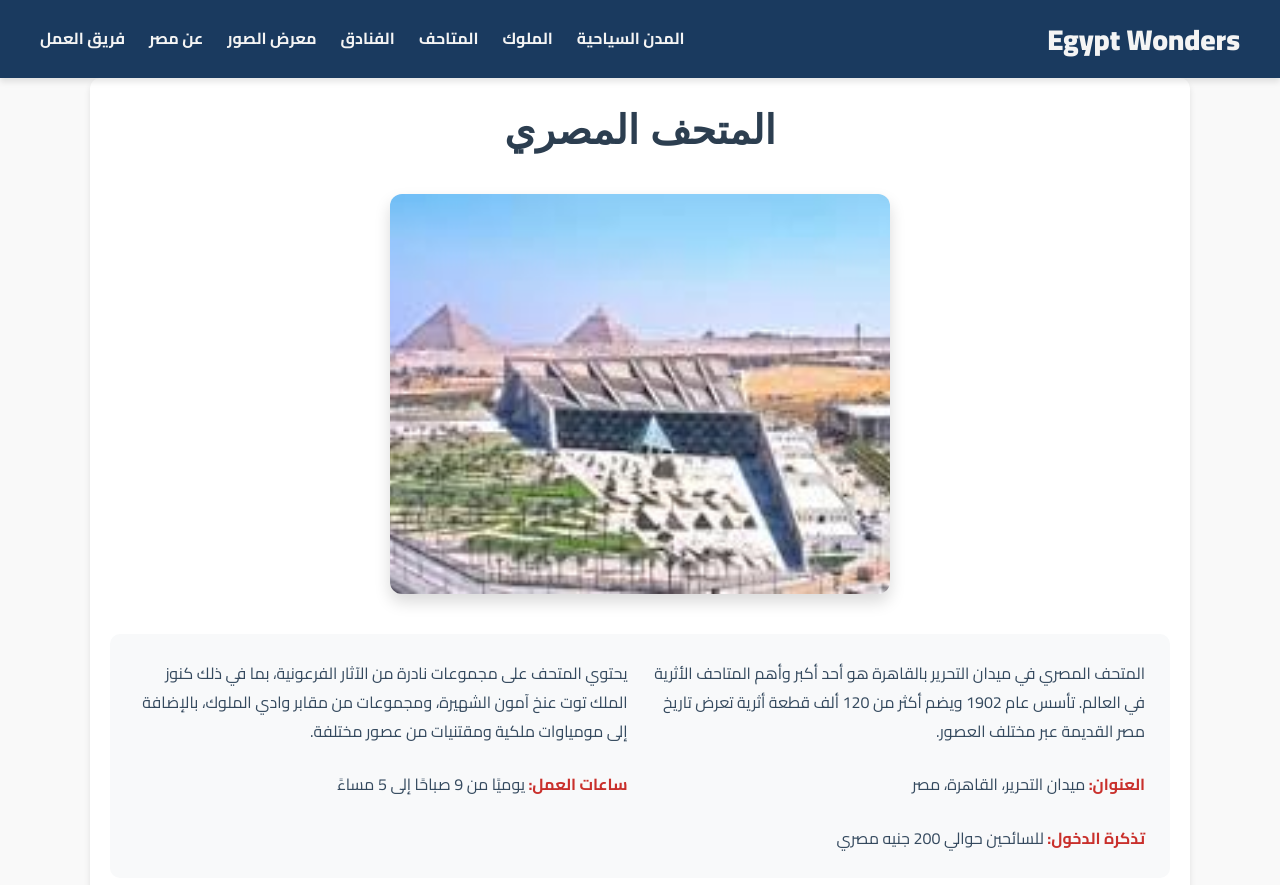
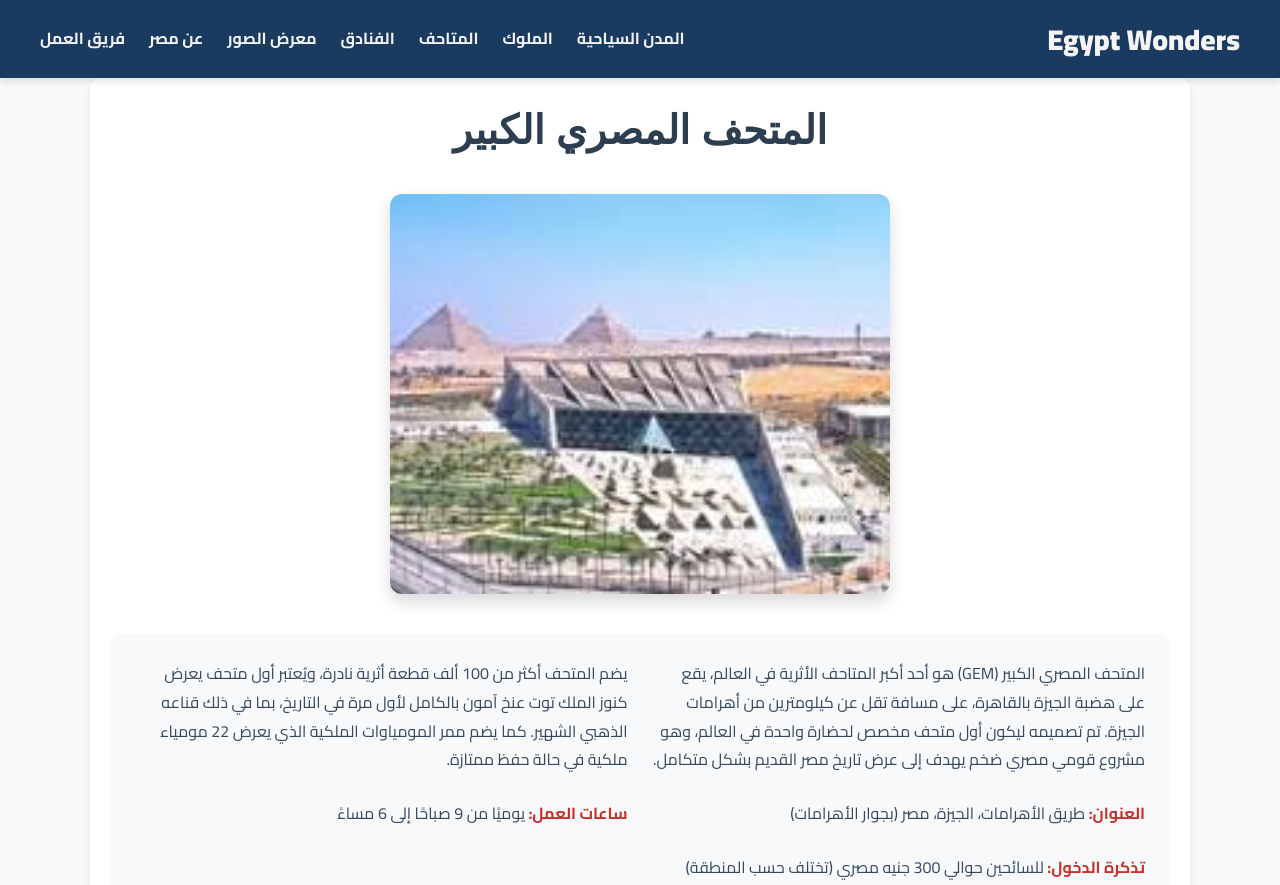
Before and after one commit to Hosam-Mahmoud/Egypt-Wonders, a plain HTML site: page pages/museum-egyptian.html in a window 1280 px wide. Shown: the top 885 px of the page. Drawn offline with Linux system fonts and the light colour scheme.

Commit message:
Update museum-egyptian.html

```diff
--- a/pages/museum-egyptian.html
+++ b/pages/museum-egyptian.html
@@ -3,7 +3,7 @@
 <head>
     <meta charset="UTF-8">
     <meta name="viewport" content="width=device-width, initial-scale=1.0">
-    <title>المتحف المصري - Egypt Wonders</title>
+    <title>المتحف المصري الكبير - Egypt Wonders</title>
     <link rel="stylesheet" href="../css/style.css">
     <link rel="stylesheet" href="../css/pages.css">
     <style>
@@ -144,14 +144,14 @@
 </header>
 
 <main class="page-container">
-    <h1>المتحف المصري</h1>
-    <img src="../images/museums/egyptian-museum-exterior.jpg" alt="واجهة المتحف المصري" class="detail-main-image">
+    <h1>المتحف المصري الكبير</h1>
+    <img src="../images/museums/egyptian-museum-exterior.jpg" alt="واجهة المتحف المصري الكبير" class="detail-main-image">
     <div class="text-sections">
-        <p>المتحف المصري في ميدان التحرير بالقاهرة هو أحد أكبر وأهم المتاحف الأثرية في العالم. تأسس عام 1902 ويضم أكثر من 120 ألف قطعة أثرية تعرض تاريخ مصر القديمة عبر مختلف العصور.</p>
-        <p>يحتوي المتحف على مجموعات نادرة من الآثار الفرعونية، بما في ذلك كنوز الملك توت عنخ آمون الشهيرة، ومجموعات من مقابر وادي الملوك، بالإضافة إلى مومياوات ملكية ومقتنيات من عصور مختلفة.</p>
-        <p><strong>العنوان:</strong> ميدان التحرير، القاهرة، مصر</p>
-        <p><strong>ساعات العمل:</strong> يوميًا من 9 صباحًا إلى 5 مساءً</p>
-        <p><strong>تذكرة الدخول:</strong> للسائحين حوالي 200 جنيه مصري</p>
+        <p>المتحف المصري الكبير (GEM) هو أحد أكبر المتاحف الأثرية في العالم، يقع على هضبة الجيزة بالقاهرة، على مسافة تقل عن كيلومترين من أهرامات الجيزة. تم تصميمه ليكون أول متحف مخصص لحضارة واحدة في العالم، وهو مشروع قومي مصري ضخم يهدف إلى عرض تاريخ مصر القديم بشكل متكامل.</p>
+        <p>يضم المتحف أكثر من 100 ألف قطعة أثرية نادرة، ويُعتبر أول متحف يعرض كنوز الملك توت عنخ آمون بالكامل لأول مرة في التاريخ، بما في ذلك قناعه الذهبي الشهير. كما يضم ممر المومياوات الملكية الذي يعرض 22 مومياء ملكية في حالة حفظ ممتازة.</p>
+        <p><strong>العنوان:</strong> طريق الأهرامات، الجيزة، مصر (بجوار الأهرامات)</p>
+        <p><strong>ساعات العمل:</strong> يوميًا من 9 صباحًا إلى 6 مساءً</p>
+        <p><strong>تذكرة الدخول:</strong> للسائحين حوالي 300 جنيه مصري (تختلف حسب المنطقة)</p>
     </div>
     <div class="gallery-grid">
         <img src="../images/museums/egyptian-museum-1.jpg" alt="قاعة توت عنخ آمون">
```
